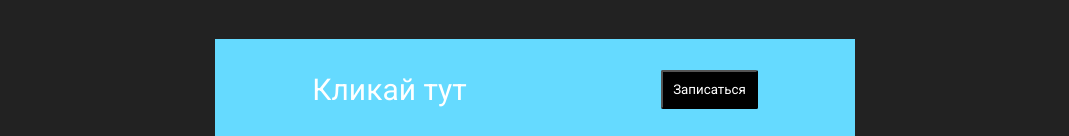
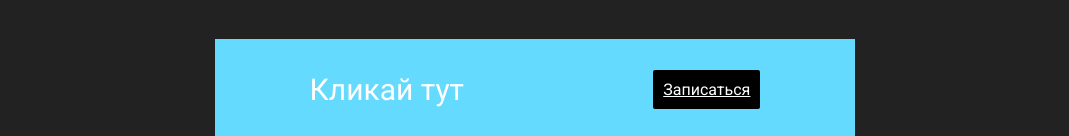
Before and after one commit to dezween/bot, a plain HTML site: page index.html in a window 1280 px wide. Shown: the part 2524-2660 px from the top of the page, without its empty margins (105-1174 px from the left). Drawn offline with Linux system fonts and the light colour scheme.

Commit message:
Update index.html

```diff
--- a/index.html
+++ b/index.html
@@ -120,7 +120,7 @@
 
     <div class="click-here">
       <p class="click-here-text">Кликай тут</p>
-      <button class="click-here-btn">Записаться</button>
+      <a href="form.html" class="click-here-btn">Записаться</a>
     </div>
   </body>
 </html>
```
